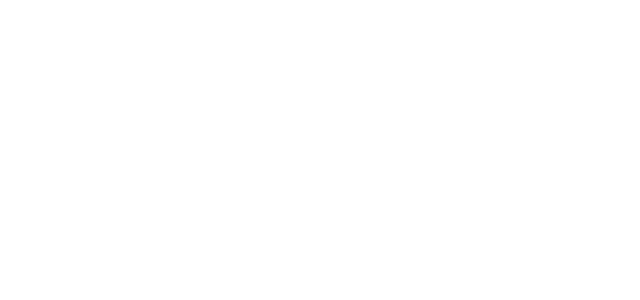
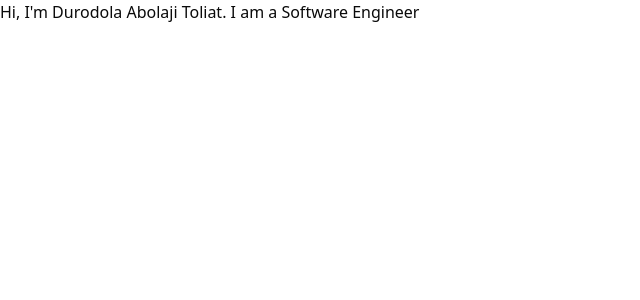
Before and after one commit to TheDurodola/Portfolio, a React (Vite) app in the folder portfolio/: page / in a window 1280 px wide. Shown: the top 300 px of the page, without its empty margins (0-640 px from the left). Built offline with nearby package versions, Linux system fonts and the light colour scheme.

Commit message:
update: live test

```diff
--- a/portfolio/src/App.jsx
+++ b/portfolio/src/App.jsx
@@ -4,7 +4,7 @@
 function App() {
   return (
     <>
-
+    <h1>Hi, I'm Durodola Abolaji Toliat. I am a Software Engineer</h1>
     </>
   )
 }
```
